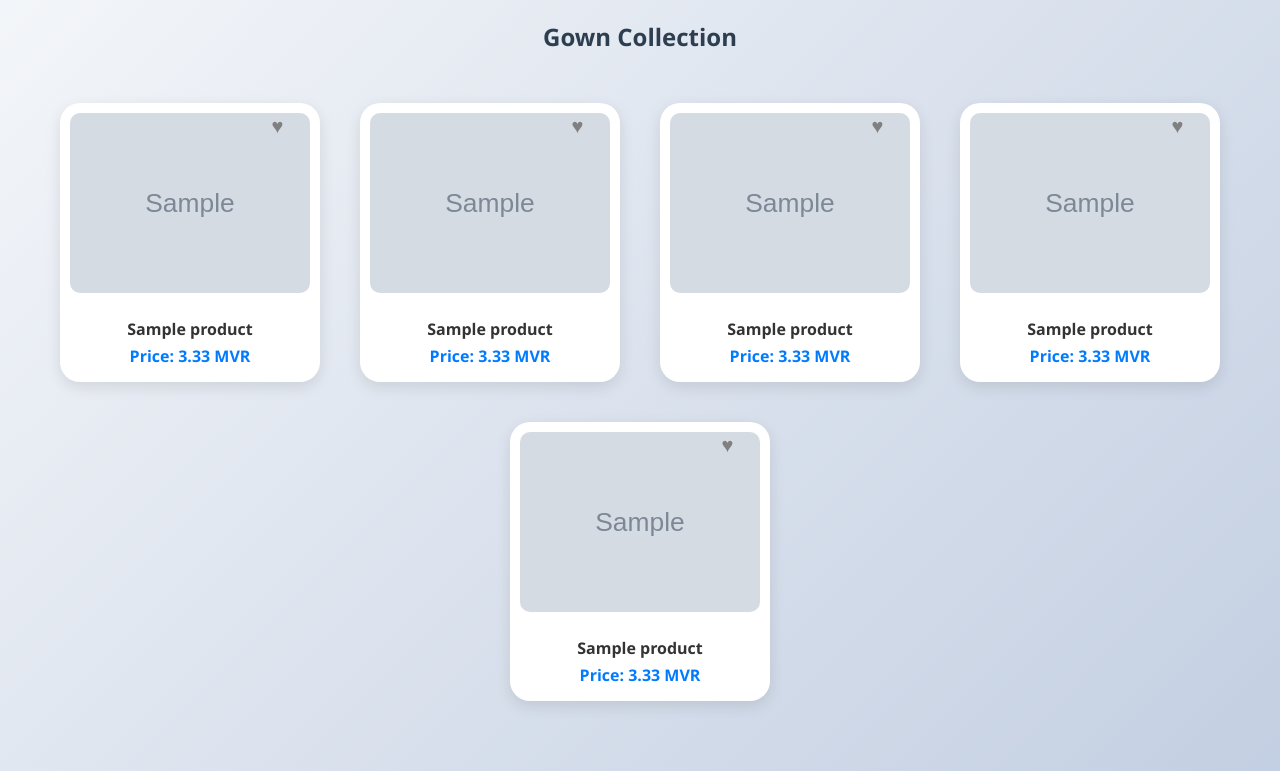
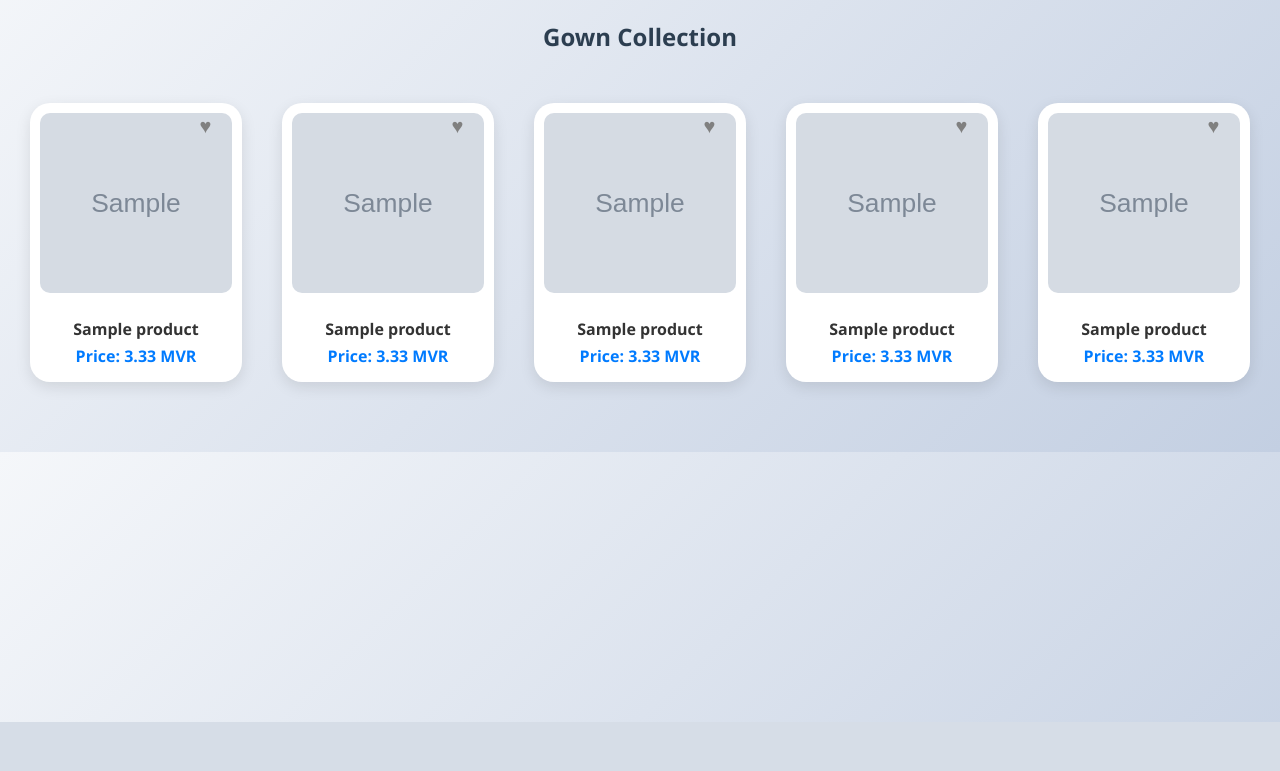
Before and after one commit to hasna95/kv_cart, a Flask app: page /products in a window 1280 px wide. Shown: the part 78-849 px from the top of the page. After the commit the page ends 800 px from the top, so only its background shows below. Run offline with Flask 3, Linux system fonts and the light colour scheme; grey boxes marked "Sample" are stand-in pictures; a database or web service that is not in the repository returns one stand-in record (values such as "Sample title"); some libraries are stand-ins or nearby versions.

Commit message:
fix product listing page

```diff
--- a/templates/products.html
+++ b/templates/products.html
@@ -2,7 +2,7 @@
 {% block content %}
 <h2>{{ category.title() }} Collection</h2>
 
-<div id="product-list" class="product-grid" style="flex-wrap: wrap; display: flex; justify-content: center;">
+<div id="product-list" class="product-grid">
   {% for product in products %}
     <div class="item clickable" onclick="window.location.href='/product/{{ product.id }}'">
       <img src="{{ product.image_url }}" alt="{{ product.name }}">
```
